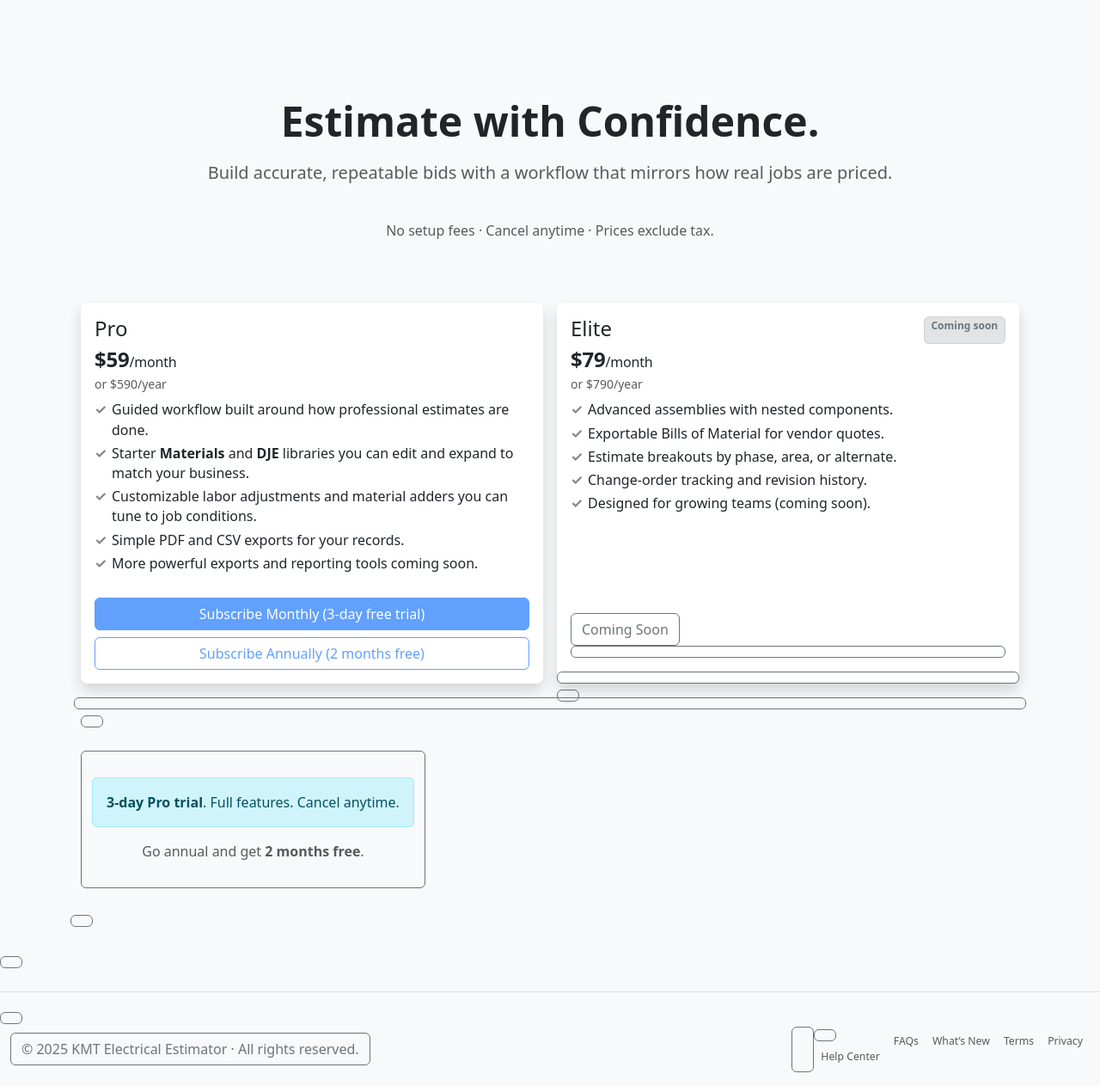
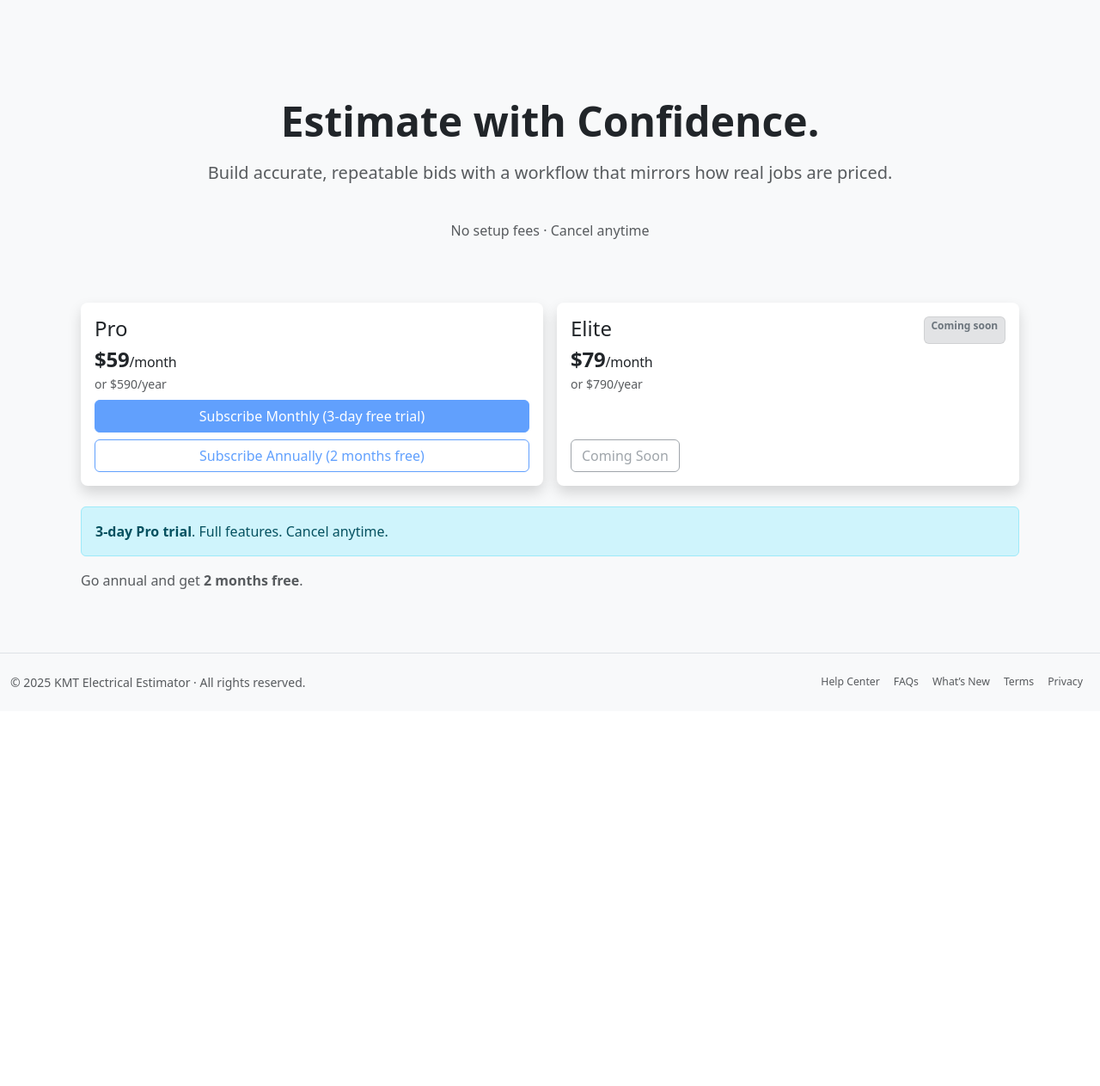
Before and after one commit to swh7930/electrical-estimator-saas, a Flask app: page /pricing in a window 1280 px wide. Shown: the part 56-1319 px from the top of the page at 86% size. After the commit the page ends 859 px from the top, so only its background shows below. Run offline with Flask 3, Linux system fonts and the light colour scheme; parts of the project's set-up code (start-up, migrations or seed data) failed here and were passed over; some libraries are stand-ins or nearby versions.

Commit message:
pricing: minimalize page (HTML-only)
• Hide bullets, Compare, and FAQs via d-none; keep IDs/Jinja intact • Change Elite CTA to disabled 'Coming Soon' button (preserve id=eliteNotifyCta)

```diff
--- a/app/templates/pricing.html
+++ b/app/templates/pricing.html
@@ -38,7 +38,7 @@
         </form>
       {% endif %}
     </div>
-    <p class="text-muted mt-3 mb-0">No setup fees · Cancel anytime · Prices exclude tax.</p>
+    <p class="text-muted mt-3 mb-0">No setup fees · Cancel anytime</p>
   </section>
 
   <!-- Plans -->
@@ -56,7 +56,7 @@
               <div class="fs-4 fw-semibold">$59<span class="fs-6 fw-normal">/month</span></div>
               <div class="text-muted small">or $590/year</div>
             </div>
-            <ul class="list-unstyled mb-4" aria-hidden="true">
+            <ul class="list-unstyled mb-4 d-none" aria-hidden="true">
               <li class="mb-1">Guided workflow built around how professional estimates are done.</li>
               <li class="mb-1">Starter <strong>Materials</strong> and <strong>DJE</strong> libraries you can edit and expand to match your business.</li>
               <li class="mb-1">Customizable labor adjustments and material adders you can tune to job conditions.</li>
@@ -105,7 +105,7 @@
               <div class="fs-4 fw-semibold">$79<span class="fs-6 fw-normal">/month</span></div>
               <div class="text-muted small">or $790/year</div>
             </div>
-            <ul class="list-unstyled mb-4" aria-hidden="true">
+            <ul class="list-unstyled mb-4 d-none" aria-hidden="true">
               <li class="mb-1">Advanced assemblies with nested components.</li>
               <li class="mb-1">Exportable Bills of Material for vendor quotes.</li>
               <li class="mb-1">Estimate breakouts by phase, area, or alternate.</li>
@@ -114,7 +114,7 @@
             </ul>
 
             <div class="mt-auto">
-              <a id="eliteNotifyCta" type="button" disabled class="btn btn-outline-secondary">Coming Soon</button>
+               <button id="eliteNotifyCta" type="button" disabled class="btn btn-outline-secondary">Coming Soon</button>
             </div>
           </div>
         </div>
```
